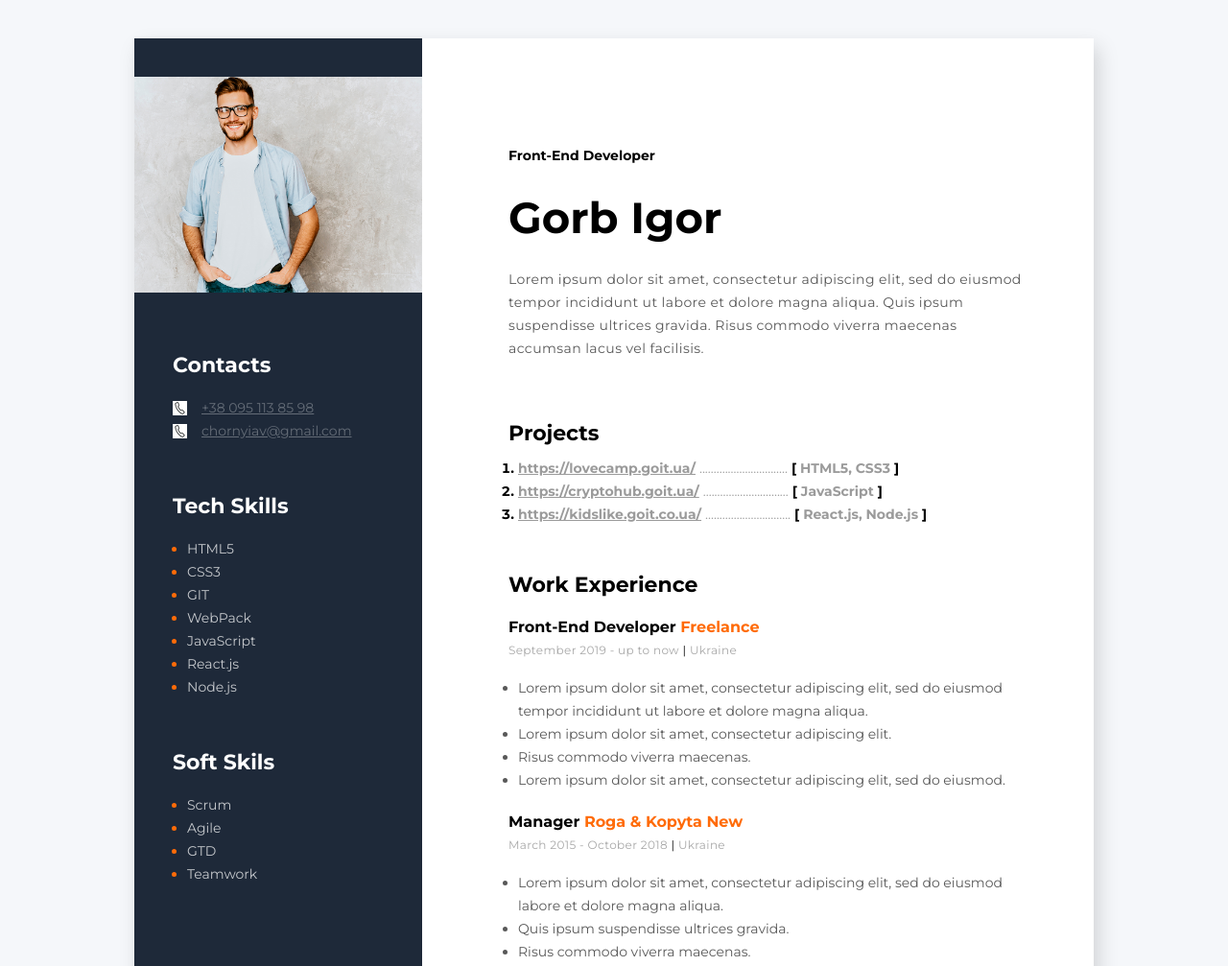
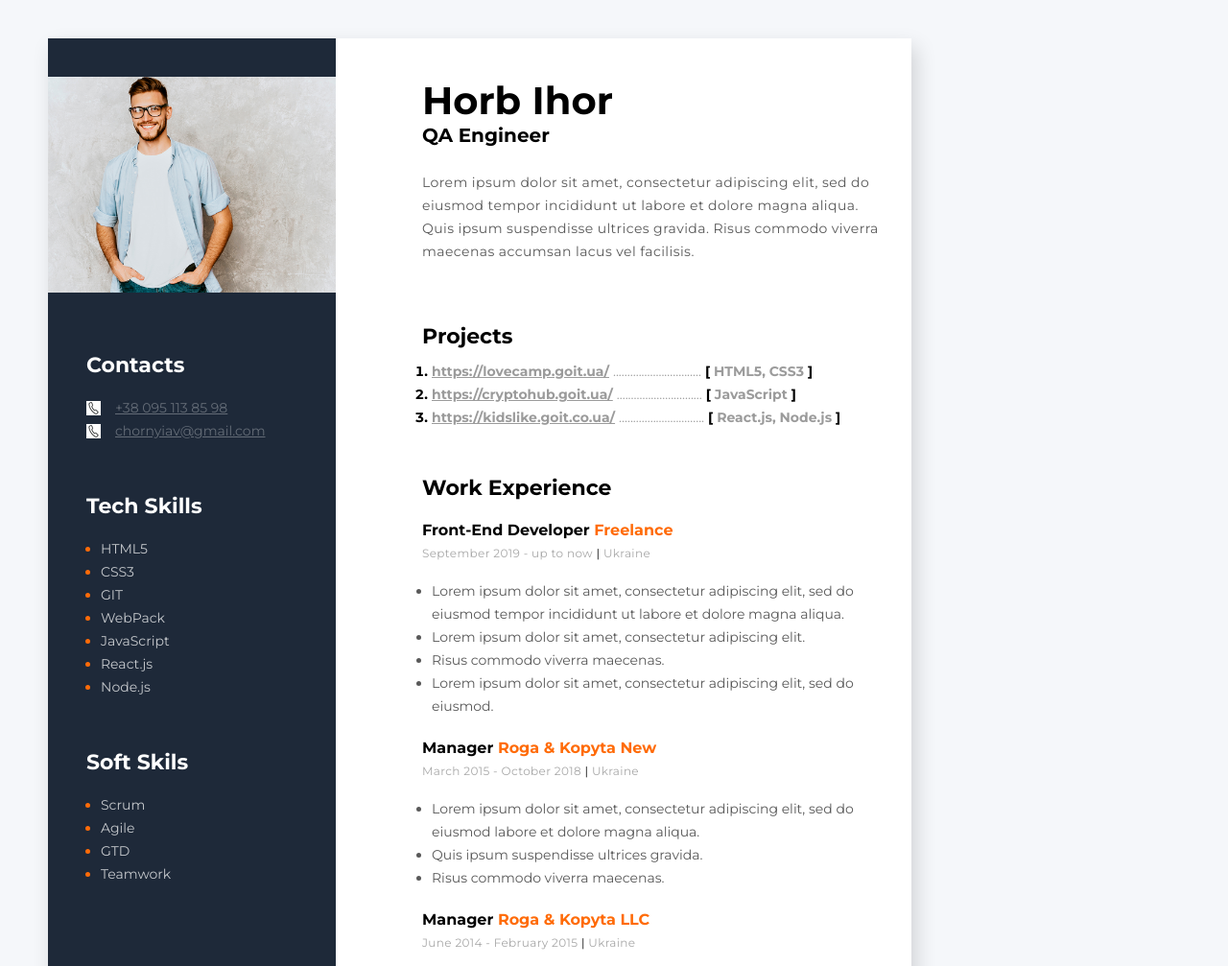
Before and after one commit to Gorb1k/resume.github.io, a plain HTML site: page resumeQA/index.html in a window 1280 px wide. Shown: the top 1007 px of the page at 96% size. Drawn offline with Linux system fonts and the light colour scheme.

Commit message:
new commit

```diff
--- a/resumeQA/css/style.css
+++ b/resumeQA/css/style.css
@@ -5,6 +5,7 @@
 }
 
 body {
+    max-width: 1000px;
     background-color: #f5f7fa;
     padding-left: 20px;
     padding-right: 20px;
@@ -12,12 +13,11 @@ body {
     padding-bottom: 40px;
     font-family: 'Montserrat', sans-serif;
 }
-
 .wrapper {
     background-color: #fff;
     display: flex;
     margin: 0 auto;
-    max-width: 1000px;
+    max-width: 900px;
     box-shadow: 5px 9px 20px rgba(0, 0, 0, 0.15);
 }
 
@@ -31,11 +31,13 @@ body {
 .my-photo {
     width: 300px;
 }
-
+.aboutMe {
+    margin: 0px 50px 0px 0px;
+}
 .about-me-container {
     padding-left: 90px;
     padding-right: 90px;
-    padding-top: 110px;
+    padding-top: 40px;
     padding-bottom: 110px;
 }
 
@@ -129,17 +131,15 @@ body {
 
 .current-frofession {
     color: #000000;
-    font-size: 14px;
+    font-size: 20px;
     font-weight: 700;
     line-height: 24px;
 }
 
 .my-name {
     color: #000000;
-    font-size: 45px;
+    font-size: 40px;
     font-weight: 700;
-    line-height: 55px;
-    margin-top: 25px;
 }
 
 .short-description {
@@ -147,7 +147,6 @@ body {
     color: #595959;
     font-size: 14px;
     font-weight: 400;
-    line-height: 24px;
     letter-spacing: 0.42px;
     margin-top: 25px;
 }
@@ -159,7 +158,7 @@ body {
 }
 
 .projects-container {
-    margin-top: 65px;
+    margin: 65px 30px 0px 0px;
 }
 
 .projects-list {
@@ -177,12 +176,13 @@ body {
 .work-experience {
     width: 535px;
     margin-top: 50px;
+
 }
 
 .company1-container,
 .company2-container,
 .company3-container {
-    margin-top: 20px;
+    margin: 20px 30px 0px 0px;
 }
 
 .company-title {
--- a/resumeQA/index.html
+++ b/resumeQA/index.html
@@ -80,9 +80,10 @@
         <div class="about-me-container">
 
             <!-- about me main info -->
-            <div>
-                <h2 class="current-frofession">Front-End Developer</h2>
-                <h1 class="my-name">Gorb Igor</h1>
+            <div class="aboutMe">
+
+                <h1 class="my-name">Horb Ihor</h1>
+                <h2 class="current-frofession">QA Engineer</h2>
 
                 <p class="short-description">Lorem ipsum dolor sit amet, consectetur adipiscing elit, sed do eiusmod
                     tempor incididunt ut labore et dolore magna aliqua. Quis ipsum suspendisse ultrices gravida. Risus
```
